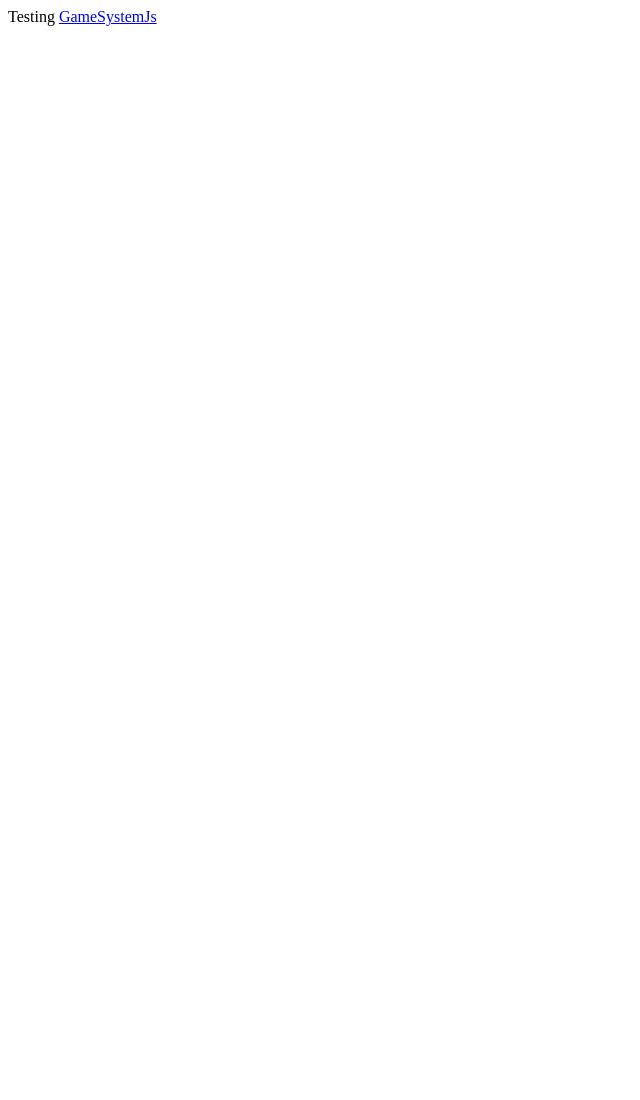
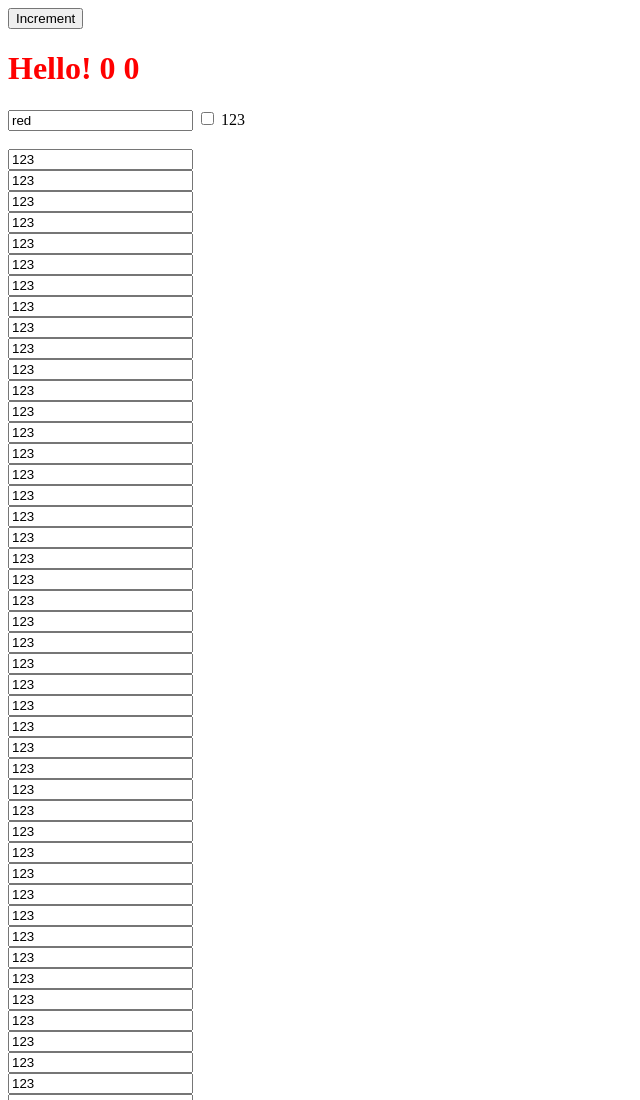
Before and after one commit to Brassawiking/brassawiking.github.io, a plain HTML site: page index.html in a window 1280 px wide. Shown: the top 1100 px of the page, without its empty margins (0-640 px from the left). Before the commit the page ends 800 px from the top, so only its background shows below. Drawn offline with Linux system fonts and the light colour scheme.

Commit message:
Playing around with a homebrew framework

```diff
--- a/index.html
+++ b/index.html
@@ -1,12 +1,16 @@
 <!DOCTYPE html>
 <html>
 <head>
-  <title>Mic check; 1, 2</title>
+  <title>Brassawiking</title>
   <meta name="viewport" content="width=device-width, initial-scale=1.0, maximum-scale=1.0"/>
+  <style>
+    app-main {
+      display: block;
+    }
+  </style>
 </head>
 <body>
-  Testing
-
-  <a href="GameSystemJs/">GameSystemJs</a>
+  <app-main></app-main>
+  <script src="script.js"></script>
 </body>
 </html>
--- /dev/null
+++ b/script.js
@@ -0,0 +1,142 @@
+let app = document.querySelector('app-main')
+let config = {
+  x: 10,
+  y: true,
+  z: 'red',
+  showA: false,
+  mouseX: 0,
+  mouseY: 0
+}
+let template = `
+  <div @click.offsetX="mouseX"
+       @click.offsetY="mouseY">
+    <h1 .style.color="z">
+      Hello!
+      <span .innerHTML="mouseX"></span>
+      <span .innerHTML="mouseY"></span>
+    </h1>
+    <input .value="z"
+           @input.target.value="z" />
+    <input .value="x"
+           .checked="showA"
+           @change.target.checked="showA"
+           type="checkbox" />
+    <span .innerHTML="x"
+          .hidden="showA">
+    </span>
+  </div>
+`
+for (let i = 0; i < 1000 ; ++i) {
+  template += '<br/> <input .value="x" @input.target.value="x"/>'
+}
+
+let data = init(app, config, template)
+
+setTimeout(_ => {
+  data.x = 123
+  data.y = false
+}, 2000)
+
+let externalButton = document.body.insertBefore(document.createElement('button'), app)
+externalButton.innerHTML = 'Increment'
+externalButton.addEventListener('click', e => {
+  data.x++
+})
+
+function init (app, config, template) {
+  let data = createData(config)
+  app.innerHTML = template
+
+  const batch = createBatcher()
+  const children = app.querySelectorAll('*')
+  for (let i = 0; i < children.length; ++i) {
+    const child = children[i]
+    let jsAttrs = [].filter.call(child.attributes, x => x.name[0] === '.' || x.name[0] === '@')
+
+    jsAttrs.forEach(jsAttr => {
+      let type = jsAttr.name[0]
+
+      if (type == '.') {
+        let props = jsAttr.name.substr(1).split('.')
+        let binding = jsAttr.value
+        let obj = child
+        let lastProp
+
+        for (let i = 0 ; i < props.length; ++i) {
+          lastProp = getPropertyNames(obj).find(x => x.toLowerCase() === props[i])
+          if (i < props.length - 1) {
+            obj = obj[lastProp]
+          }
+        }
+
+        obj[lastProp] = data[binding]
+        data.__notifier__.addEventListener(binding, child[`__${jsAttr.name}_$notifier__`] = e => {
+          batch(_ => obj[lastProp] = data[binding])
+        })
+      }
+
+      if (type === '@') {
+        let parts = jsAttr.name.substr(1).split('.')
+        let event = parts[0]
+        let props = parts.slice(1)
+        let binding = jsAttr.value
+
+        child.addEventListener(event, child[`__${jsAttr.name}_@{event}__`] = e => {
+          let value = e
+          props.forEach(prop => {
+            value = value[getPropertyNames(value).find(x => x.toLowerCase() === prop)]
+          })
+          data[binding] = value
+        })
+      }
+    })
+  }
+
+  return data
+}
+
+function createData (dataConfig) {
+  let data = {}
+  let notifier = document.createElement('notifier')
+
+  Object.keys(dataConfig).forEach(key => {
+    let value = dataConfig[key]
+
+    Object.defineProperty(data, key, {
+      get () { return value },
+      set (newValue) {
+        value = newValue
+        notifier.dispatchEvent(new CustomEvent(key))
+      }
+    })
+  })
+
+  data.__notifier__ = notifier
+  return data
+}
+
+function createBatcher () {
+  const batch = []
+  requestAnimationFrame(function process (frameStart) {
+    while (performance.now() - frameStart < 10) {
+      if (!batch.length) {
+        break
+      }
+      batch.length && batch.shift()()
+    }
+    requestAnimationFrame(process)
+  })
+  return task => batch.push(task)
+}
+
+function getPropertyNames (obj) {
+  // Courtesy of web-reflections gist
+  let propertyNames = {}
+  while (obj != Object.prototype) {
+    Object.getOwnPropertyNames(obj).forEach(name => {
+      propertyNames[name] = true
+    })
+    obj = obj.__proto__
+  }
+  return Object.keys(propertyNames);
+}
```
